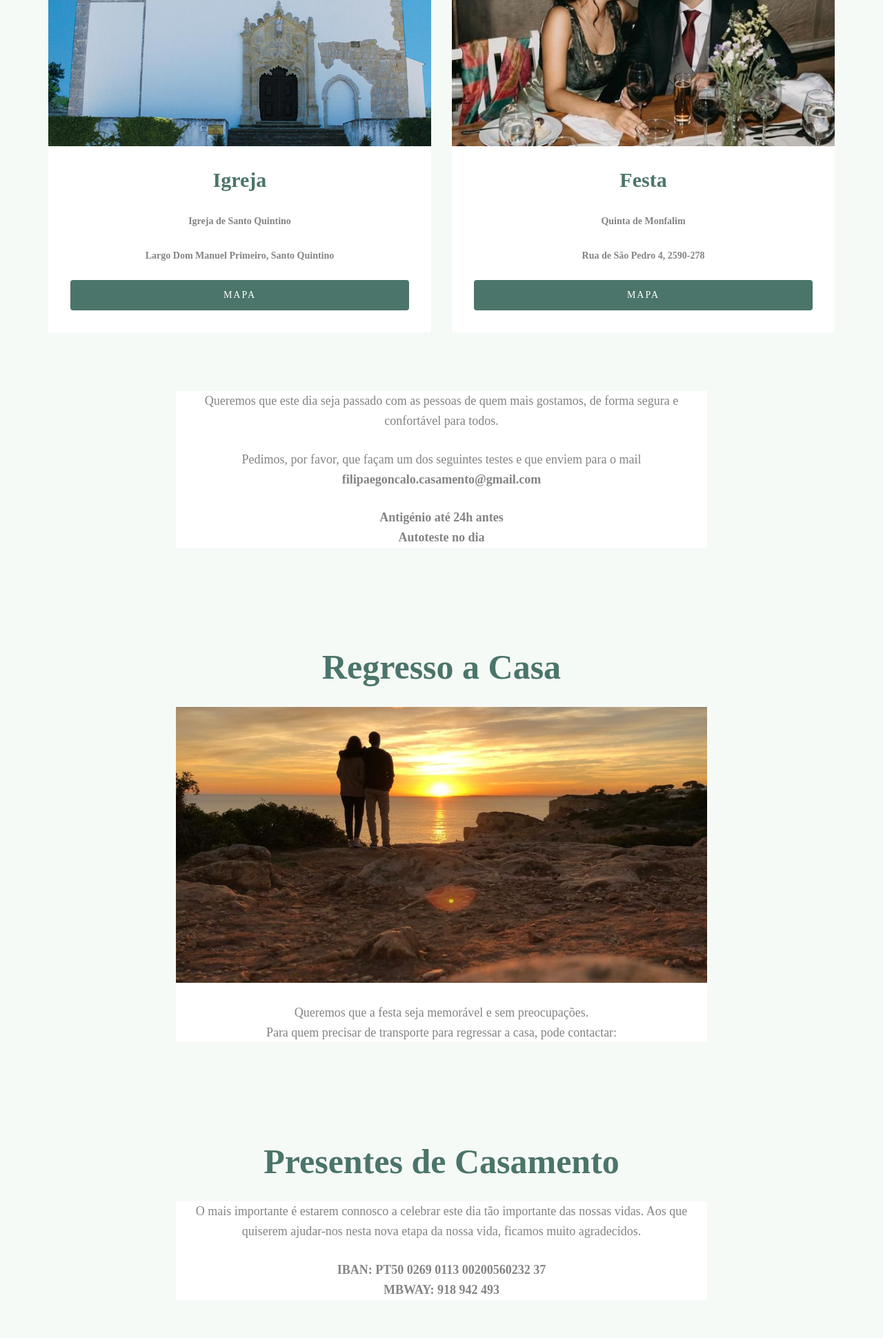
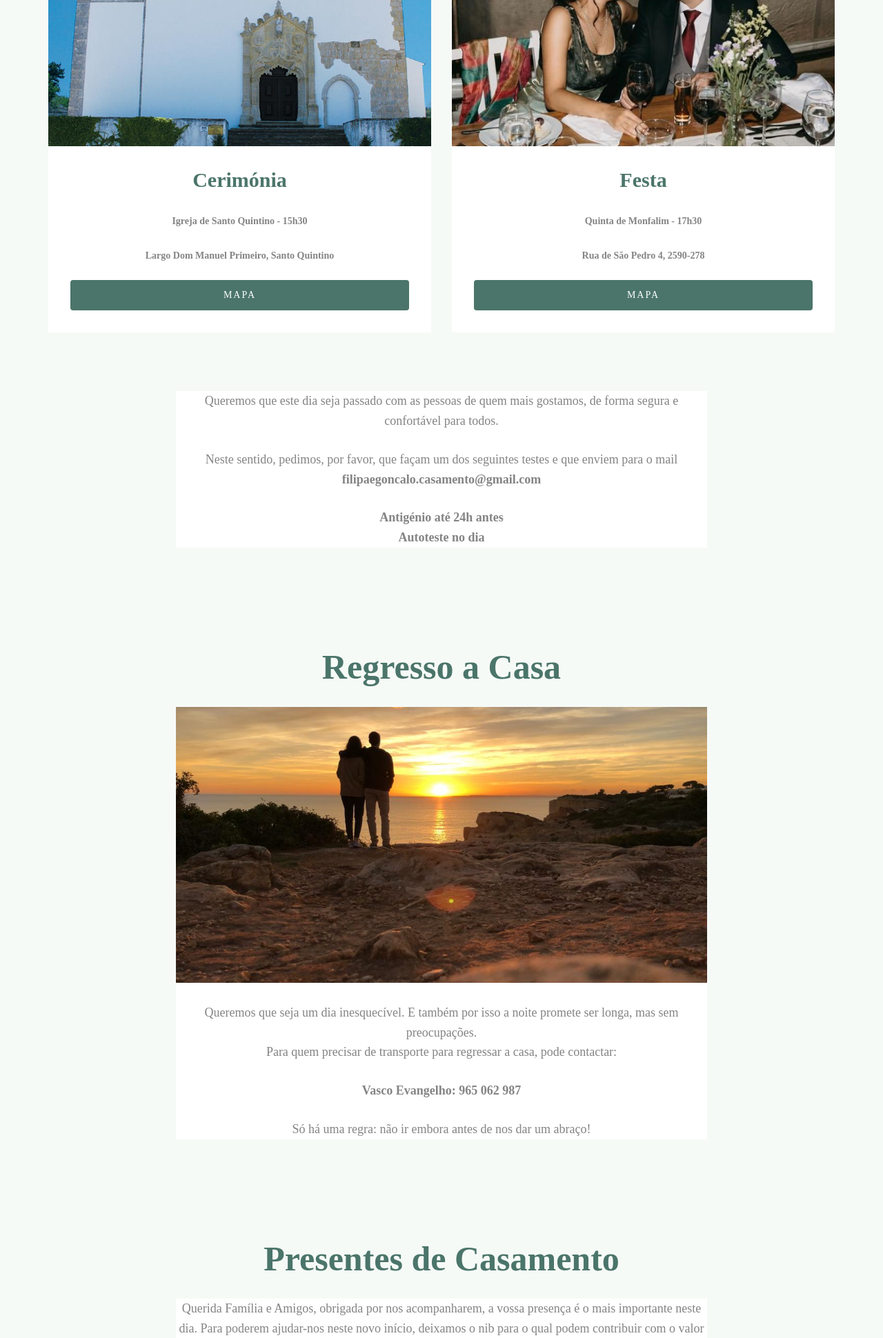
Before and after one commit to bubas3000/sitepipa, a PHP site: page / in a window 1280 px wide. Shown: the part 1249-3189 px from the top of the page at 69% size. Run offline with PHP 8.4, Linux system fonts and the light colour scheme; some libraries are stand-ins or nearby versions; some web fonts are replaced.

Commit message:
Add files via upload

```diff
--- a/index.php
+++ b/index.php
@@ -101,8 +101,8 @@
 						<div class="wedding-events">
 							<div class="ceremony-bg" style="background-image: url(images/igreja.jpg);"></div>
 							<div class="desc">
-								<h3><strong>Igreja</strong></h3>
-								<p><strong>Igreja de Santo Quintino</strong></p>
+								<h3><strong>Cerimónia</strong></h3>
+								<p><strong>Igreja de Santo Quintino - 15h30</strong></p>
 
 								<p><strong> <i class="icon-map"></i> Largo Dom Manuel Primeiro, Santo Quintino</strong></p>
 								<form action="https://goo.gl/maps/hL91yszkQrktyegr7" method="get" target="_blank">
@@ -117,7 +117,7 @@
 							<div class="ceremony-bg" style="background-image: url(images/Pipa\ festa1.jfif);"></div>
 							<div class="desc">
 								<h3><strong>Festa</strong></h3>
-								<p><strong>Quinta de Monfalim</strong></p>
+								<p><strong>Quinta de Monfalim - 17h30</strong></p>
 								<p><strong><i class="icon-map"></i> Rua de São Pedro 4, 2590-278</strong></p>
 								<form action="https://goo.gl/maps/waEgXoX5ZLw8bxb59" method="get" target="_blank">
 									<button type="submit" class="btn btn-primary btn-block">Mapa</button>
@@ -131,7 +131,7 @@
 							<h2><br></h2>
 							<div class="wedding-events">
 								<p>Queremos que este dia seja passado com as pessoas de quem mais gostamos, de forma segura e confortável para todos.</p>
-								<p>Pedimos, por favor, que façam um dos seguintes testes e que enviem para o mail <strong>filipaegoncalo.casamento@gmail.com</strong></p>
+								<p>Neste sentido, pedimos, por favor, que façam um dos seguintes testes e que enviem para o mail <strong>filipaegoncalo.casamento@gmail.com</strong></p>
 								<p><strong>Antigénio até 24h antes<br>
 									Autoteste no dia</strong></p>
 							</div>
@@ -142,9 +142,10 @@
 							<h2><br><strong>Regresso a Casa</strong></h2>
 							<div class="wedding-events">
 								<div class="ceremony-bg" style="background-image: url(images/regressoacasa.jfif);"></div>
-								<p><br>Queremos que a festa seja memorável e sem preocupações.</br>
+								<p><br>Queremos que seja um dia inesquecível. E também por isso a noite promete ser longa, mas sem preocupações.</br>
 								Para quem precisar de transporte para regressar a casa, pode contactar:</p>
-								<!--<p><strong>Vasco Evangelho: 965 062 987</strong></p>-->
+								<p><strong>Vasco Evangelho: 965 062 987</strong></p>
+								<p>Só há uma regra: não ir embora antes de nos dar um abraço!</p>
 							</div>
 						</div>
 					</div>
@@ -153,16 +154,25 @@
 						<div class="col-md-8 col-md-offset-2 text-center heading-section animate-box">
 							<h2><br><strong>Presentes de Casamento</strong></h2>
 							<div class="wedding-events">
-							<p>O mais importante é estarem connosco a celebrar este dia tão importante das nossas vidas. Aos que quiserem ajudar-nos nesta nova etapa da nossa vida, ficamos muito agradecidos.</p>
-								<p><strong>IBAN: PT50 0269 0113 00200560232 37</strong>
-								<br><strong><strong>MBWAY: 918 942 493</strong></strong></p></div>
+							<p>Querida Família e Amigos, obrigada por nos acompanharem, a vossa presença é o mais importante neste dia. Para poderem ajudar-nos neste novo início, deixamos o nib para o qual podem contribuir com o valor que pretendam. Pedimos, por favor, que indiquem o nome na transferência para que possamos agradecer individualmente.</p>
+								<p><strong>IBAN: PT50 0269 0391 0020 5654 5860 5</strong>
+								<br><strong><strong>MBWAY: 918 942 493 | 917 596 963</strong></strong></p></div>
 								<!--<p><strong>Nome: Filipa Sofia Vaz Ramires G da Costa</strong></p>-->
 						</div>
 					</div>
-					<div class="row">
-						<div class="col-md-8 col-md-offset-2 text-center heading-section animate-box">
+					<div class="row row-bottom-padded-md">
+						<div class="col-md-6 text-center animate-box">
 							<div class="wedding-events">
-								<div class="ceremony-bg" style="background-image: url(images/safari.jpg);"></div>
+								<div class="ceremony-bg" style="background-image: url(images/casa1.jpg);"></div>
+								<div class="desc">
+									<button class="btn btn-primary btn-block" onclick="openForm()">Casa</button>
+									<!--<p>Far far away, behind the word mountains, far from the countries Vokalia and Consonantia, there live the blind texts. Separated they live in Bookmarksgrove right at the coast of the Semantics, a large language ocean.</p>-->
+								</div>
+							</div>
+						</div>
+						<div class="col-md-6 text-center animate-box">
+							<div class="wedding-events">
+								<div class="ceremony-bg" style="background-image: url(images/zanzibar.jpeg);"></div>
 								<div class="desc">
 									<button class="btn btn-primary btn-block" onclick="openForm()">Lua de Mel</button>
 									<!--<p>Far far away, behind the word mountains, far from the countries Vokalia and Consonantia, there live the blind texts. Separated they live in Bookmarksgrove right at the coast of the Semantics, a large language ocean.</p>-->
@@ -467,7 +477,7 @@
 					<div class="row">
 						<div class="col-md-12 text-center">
 							<h2>Filipa e Gonçalo</h2>
-							<p>Estamos ansiosos por festejar convosco! Confirmem a vossa presença, até dia</p>
+							<p>Estamos ansiosos por festejar convosco! Confirmem a vossa presença, até dia 1 de Setembro.</p>
 							<p>Filipa: +351 918 942 493 | Gonçalo: +351 917 596 963</p>
 							<button type="submit" class="btn ft" onclick="openForm1()">RSVP</button>
 						</div>
```
Also changed, not shown: index.html (+23 -13 lines), images/casa1.jpg (added), images/convitealto.jfif (added), images/zanzibar.jpeg (added).
